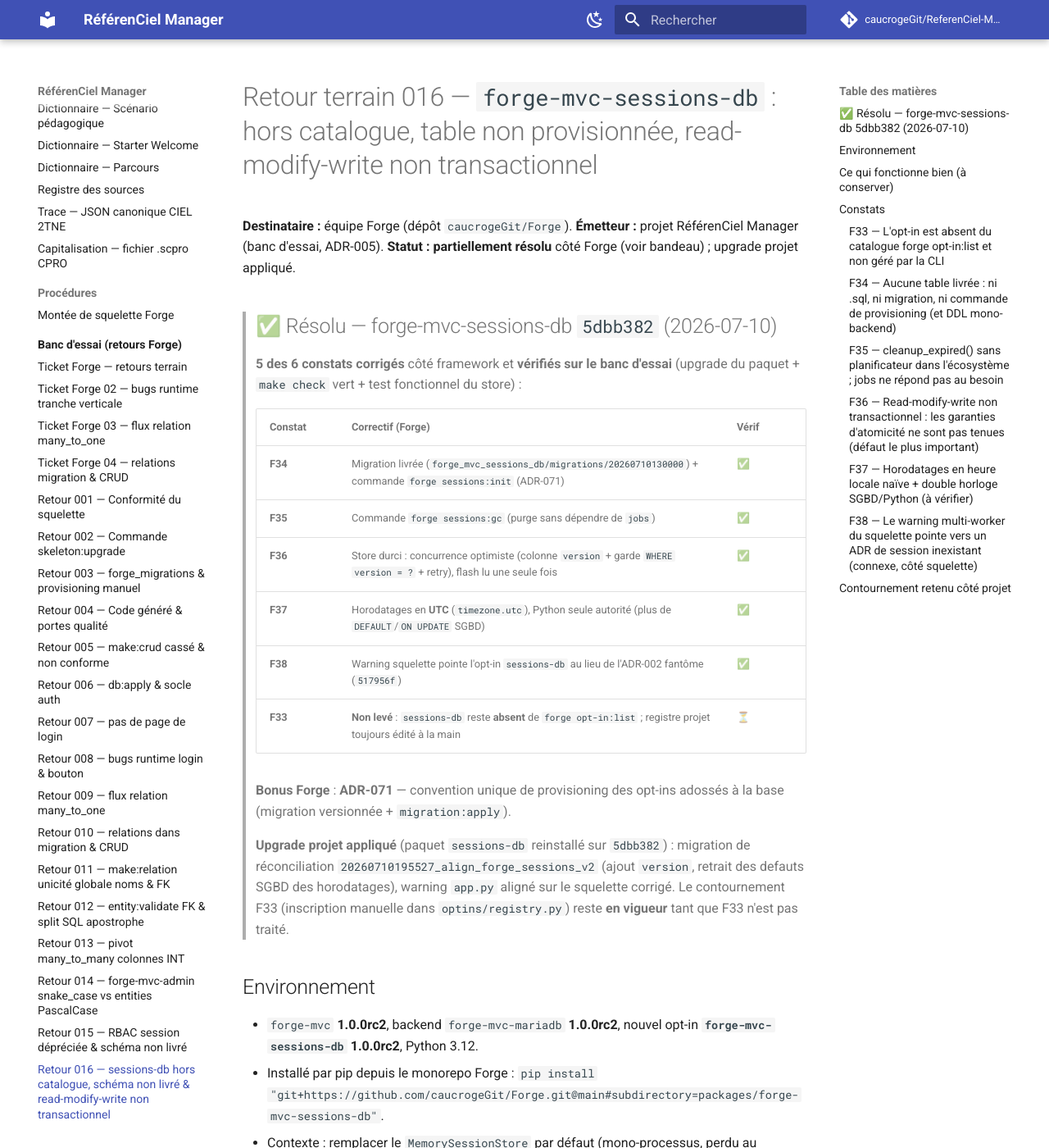
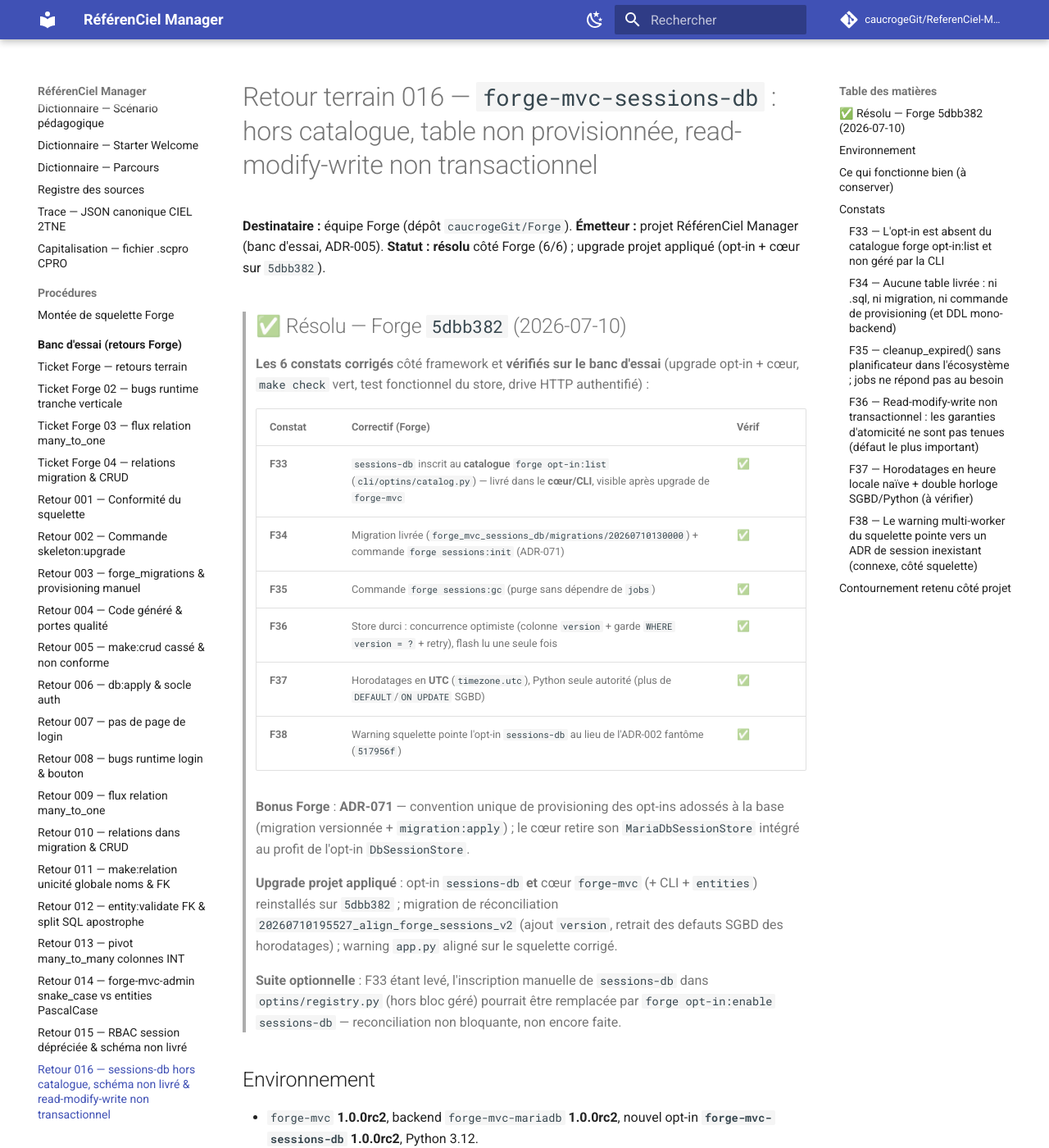
Before and after one commit to caucrogeGit/ReferenCiel-Manager, an MkDocs documentation site: the page built from docs/banc-essai/retour-016-sessions-db-hors-catalogue-schema-non-livre-et-read-modify-write-non-transactionnel.md, in a window 1280 px wide and 1400 px high. Shown: the whole window at 82% size. Built offline with MkDocs 1.6.1 and Material for MkDocs 9.7.7, drawn with Linux system fonts in a browser that asks for light colours; comment, search, counter and statistics services are not loaded.

Commit message:
chore(forge): montée du cœur forge-mvc sur 5dbb382 (ADR-009)
Aligne le framework sur main : le projet n'avait monté que l'opt-in
sessions-db ; le cœur, le CLI et entities restaient sur 32f552cc.

- forge-mvc (cœur + CLI), forge-mvc-entities, forge-mvc-testing → 5dbb382
  via make forge-upgrade (pins requirements.txt / requirements-dev.txt bumpés)
- F33 levé : sessions-db entre au catalogue forge opt-in:list (cli/optins/
  catalog.py) ; le cœur retire son MariaDbSessionStore intégré au profit de
  l'opt-in DbSessionStore
- retour-016 : F33 marqué résolu (6/6)

Vérifié : les 8 paquets identiques à main, make check vert, drive HTTP
authentifié sans régression (login, sessions en base, CSRF).

Co-Authored-By: Claude Opus 4.8 (1M context) <noreply@anthropic.com>

```diff
--- a/docs/banc-essai/retour-016-sessions-db-hors-catalogue-schema-non-livre-et-read-modify-write-non-transactionnel.md
+++ b/docs/banc-essai/retour-016-sessions-db-hors-catalogue-schema-non-livre-et-read-modify-write-non-transactionnel.md
@@ -2,30 +2,35 @@
 
 **Destinataire :** équipe Forge (dépôt `caucrogeGit/Forge`).
 **Émetteur :** projet RéférenCiel Manager (banc d'essai, ADR-005).
-**Statut :** **partiellement résolu** côté Forge (voir bandeau) ; upgrade projet appliqué.
+**Statut :** **résolu** côté Forge (6/6) ; upgrade projet appliqué (opt-in + cœur sur `5dbb382`).
 
-> ## ✅ Résolu — forge-mvc-sessions-db `5dbb382` (2026-07-10)
+> ## ✅ Résolu — Forge `5dbb382` (2026-07-10)
 >
-> **5 des 6 constats corrigés** côté framework et **vérifiés sur le banc d'essai**
-> (upgrade du paquet + `make check` vert + test fonctionnel du store) :
+> **Les 6 constats corrigés** côté framework et **vérifiés sur le banc d'essai**
+> (upgrade opt-in + cœur, `make check` vert, test fonctionnel du store, drive
+> HTTP authentifié) :
 >
 > | Constat | Correctif (Forge) | Vérif |
 > |---|---|---|
+> | **F33** | `sessions-db` inscrit au **catalogue** `forge opt-in:list` (`cli/optins/catalog.py`) — livré dans le **cœur/CLI**, visible après upgrade de `forge-mvc` | ✅ |
 > | **F34** | Migration livrée (`forge_mvc_sessions_db/migrations/20260710130000`) + commande `forge sessions:init` (ADR-071) | ✅ |
 > | **F35** | Commande `forge sessions:gc` (purge sans dépendre de `jobs`) | ✅ |
 > | **F36** | Store durci : concurrence optimiste (colonne `version` + garde `WHERE version = ?` + retry), flash lu une seule fois | ✅ |
 > | **F37** | Horodatages en **UTC** (`timezone.utc`), Python seule autorité (plus de `DEFAULT`/`ON UPDATE` SGBD) | ✅ |
 > | **F38** | Warning squelette pointe l'opt-in `sessions-db` au lieu de l'ADR-002 fantôme (`517956f`) | ✅ |
-> | **F33** | **Non levé** : `sessions-db` reste **absent** de `forge opt-in:list` ; registre projet toujours édité à la main | ⏳ |
 >
 > **Bonus Forge** : **ADR-071** — convention unique de provisioning des opt-ins
-> adossés à la base (migration versionnée + `migration:apply`).
+> adossés à la base (migration versionnée + `migration:apply`) ; le cœur retire
+> son `MariaDbSessionStore` intégré au profit de l'opt-in `DbSessionStore`.
 >
-> **Upgrade projet appliqué** (paquet `sessions-db` reinstallé sur `5dbb382`) :
-> migration de réconciliation `20260710195527_align_forge_sessions_v2` (ajout
-> `version`, retrait des defauts SGBD des horodatages), warning `app.py` aligné sur
-> le squelette corrigé. Le contournement F33 (inscription manuelle dans
-> `optins/registry.py`) reste **en vigueur** tant que F33 n'est pas traité.
+> **Upgrade projet appliqué** : opt-in `sessions-db` **et** cœur `forge-mvc`
+> (+ CLI + `entities`) reinstallés sur `5dbb382` ; migration de réconciliation
+> `20260710195527_align_forge_sessions_v2` (ajout `version`, retrait des defauts
+> SGBD des horodatages) ; warning `app.py` aligné sur le squelette corrigé.
+>
+> **Suite optionnelle** : F33 étant levé, l'inscription manuelle de `sessions-db`
+> dans `optins/registry.py` (hors bloc géré) pourrait être remplacée par
+> `forge opt-in:enable sessions-db` — reconciliation non bloquante, non encore faite.
 
 ## Environnement
 
--- a/requirements-dev.txt
+++ b/requirements-dev.txt
@@ -14,4 +14,4 @@ bandit>=1.7
 # Infrastructure de test partagée Forge (ADR-041) : FakeRequest + plugin pytest.
 # Épinglée au MÊME commit que forge-mvc (voir requirements.txt) pour garantir la
 # compatibilité de version. Outil de développement — jamais importé à l'exécution.
-forge-mvc-testing @ git+https://github.com/caucrogeGit/Forge.git@32f552cc5d8dedb46d816b3de81f569bc767d07d#subdirectory=packages/forge-mvc-testing
+forge-mvc-testing @ git+https://github.com/caucrogeGit/Forge.git@5dbb382c726bf09142e96b1256c7e5fa4fdb860c#subdirectory=packages/forge-mvc-testing
--- a/requirements.txt
+++ b/requirements.txt
@@ -1,12 +1,12 @@
 # Dependances du projet Forge.
 # Le framework et ses dependances runtime (python-dotenv, Jinja2, Argon2,
 # jsonschema) sont fournis par le paquet forge-mvc.
-forge-mvc @ git+https://github.com/caucrogeGit/Forge.git@32f552cc5d8dedb46d816b3de81f569bc767d07d
+forge-mvc @ git+https://github.com/caucrogeGit/Forge.git@5dbb382c726bf09142e96b1256c7e5fa4fdb860c
 # Couche de donnees (ADR-070) : le moteur d'entites (make:entity, make:relation,
 # make:crud, sync:*, entity:validate, migrations, db:*) est un opt-in separe depuis
 # 32f552cc. Ce projet modelise des donnees -> il est REQUIS, epingle au MEME commit
 # que forge-mvc (voir aussi tools/forge-upgrade.sh qui bumpe les trois paquets).
-forge-mvc-entities @ git+https://github.com/caucrogeGit/Forge.git@32f552cc5d8dedb46d816b3de81f569bc767d07d#subdirectory=packages/forge-mvc-entities
+forge-mvc-entities @ git+https://github.com/caucrogeGit/Forge.git@5dbb382c726bf09142e96b1256c7e5fa4fdb860c#subdirectory=packages/forge-mvc-entities
 # Base de donnees (ADR-054/060) : le coeur est agnostique BDD et le squelette
 # est livre SANS backend. Choisissez et installez le backend de votre choix,
 # puis configurez son environnement selon sa documentation. Exemples :
```
